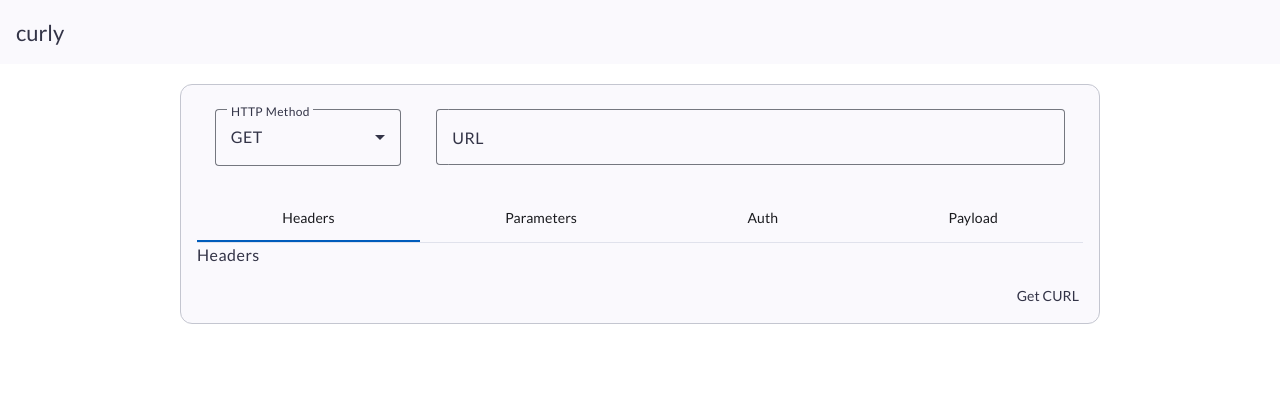
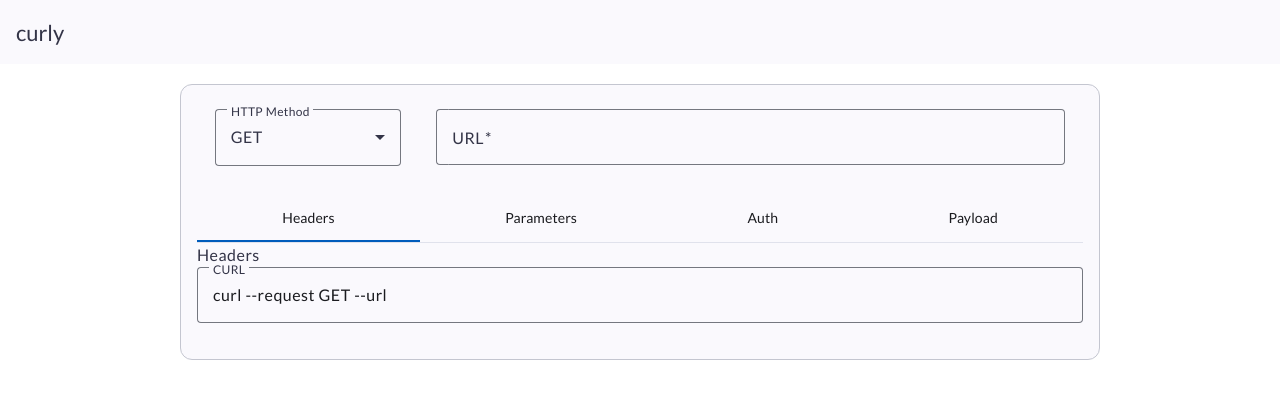
Before and after one commit to johnreybacal/curly, an Angular app: page / in a window 1280 px wide. Shown: the top 398 px of the page. Built offline with nearby package versions, Linux system fonts and the light colour scheme.

Commit message:
display curl

```diff
--- a/src/app/curl-builder/curl-builder.component.html
+++ b/src/app/curl-builder/curl-builder.component.html
@@ -14,7 +14,7 @@
       <div class="col-9 col-12-sm">
         <mat-form-field id="url-field" appearance="outline">
           <mat-label>URL</mat-label>
-          <input matInput [(ngModel)]="curl.url" />
+          <input matInput [(ngModel)]="curl.url" required="true" />
         </mat-form-field>
 
       </div>
@@ -29,8 +29,11 @@
         </mat-tab>
       </mat-tab-group>
     </div>
+    <div class="row">
+      <mat-form-field appearance="outline">
+        <mat-label>CURL</mat-label>
+        <input matInput [ngModel]="getCurl()" readonly="true" />
+      </mat-form-field>
+    </div>
   </mat-card-content>
-  <mat-card-actions align="end">
-    <button mat-button (click)="getCurl()">Get CURL</button>
-  </mat-card-actions>
 </mat-card>
--- a/src/app/curl-builder/curl-builder.component.ts
+++ b/src/app/curl-builder/curl-builder.component.ts
@@ -44,7 +44,20 @@ export class CurlBuilderComponent {
   }
 
   getCurl() {
-    console.log(this.curl)
+    let curl: string = `curl --request ${this.curl.method} --url ${this.curl.url}`
+
+    if (this.curl.payload?.type && this.curl.payload?.type !== "none") {
+      curl += ` --header "Content-type: ${this.curl.payload.type}"`
+
+      if (this.curl.payload?.type === "application/json") {
+        curl += ` --data '${this.curl.payload.text}'`
+      } else {
+        for (let data of this.curl.payload?.form ?? []) {
+          curl += ` --form ${data.field}=${data.value}`
+        }
+      }
+    }
+    return curl;
   }
 
   payloadChanged(body: Payload) {
```
